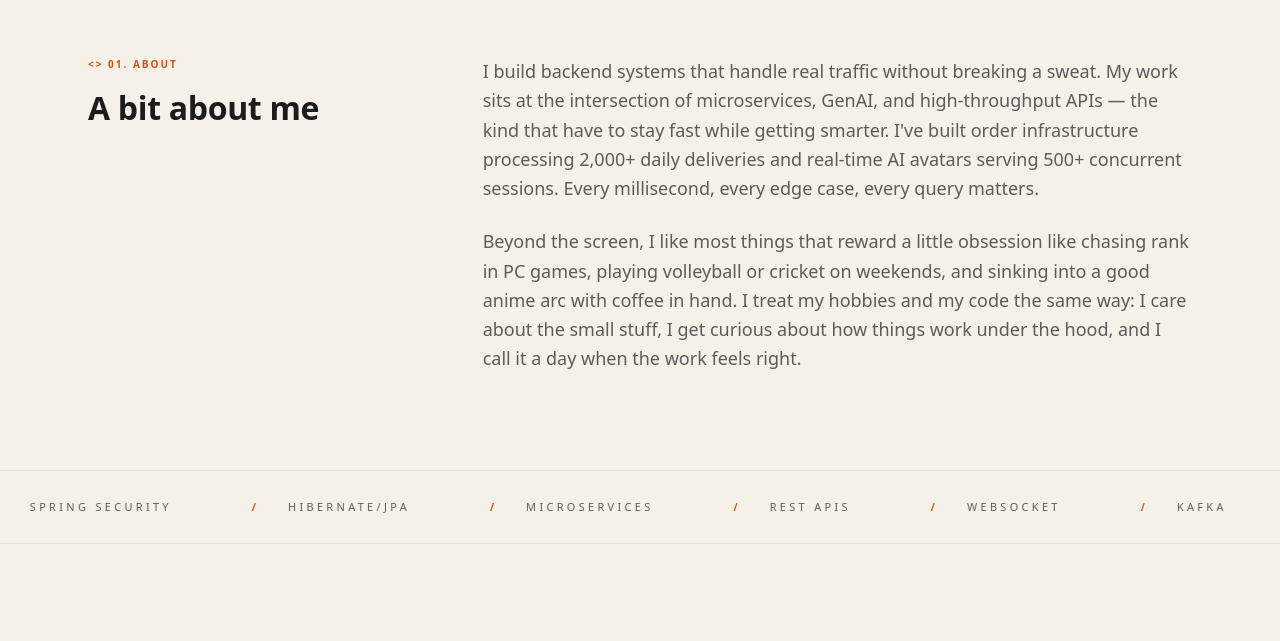
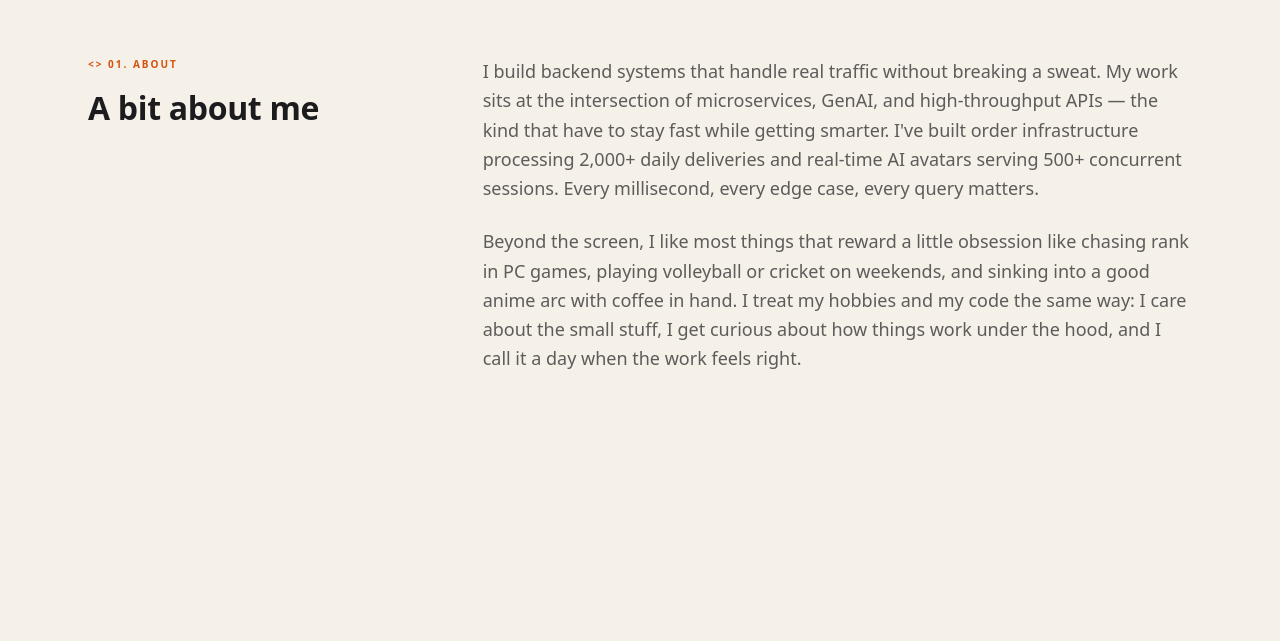
Before and after one commit to anupamabhay/Portfolio, a React (Vite) app: page / in a window 1280 px wide. Shown: the part 839-1480 px from the top of the page. Built offline with nearby package versions, Linux system fonts and the light colour scheme.

Commit message:
fix: about min-h fills viewport; marquee ~15% taller (py-7 -> py-8)

```diff
--- a/src/components/About.tsx
+++ b/src/components/About.tsx
@@ -7,7 +7,7 @@ export function About() {
   return (
     <section
       id="about"
-      className="px-6 md:px-12 max-w-container-max mx-auto py-24"
+      className="px-6 md:px-12 max-w-container-max mx-auto py-24 min-h-[calc(100vh-80px)]"
       ref={ref}
     >
       <div
--- a/src/components/Marquee.tsx
+++ b/src/components/Marquee.tsx
@@ -15,7 +15,7 @@ export function Marquee() {
   return (
     <div className="border-y border-outline-variant overflow-hidden">
       <div
-        className="animate-marquee whitespace-nowrap flex gap-20 items-center py-7"
+        className="animate-marquee whitespace-nowrap flex gap-20 items-center py-8"
         style={{ width: "max-content" }}
       >
         {items}
```
